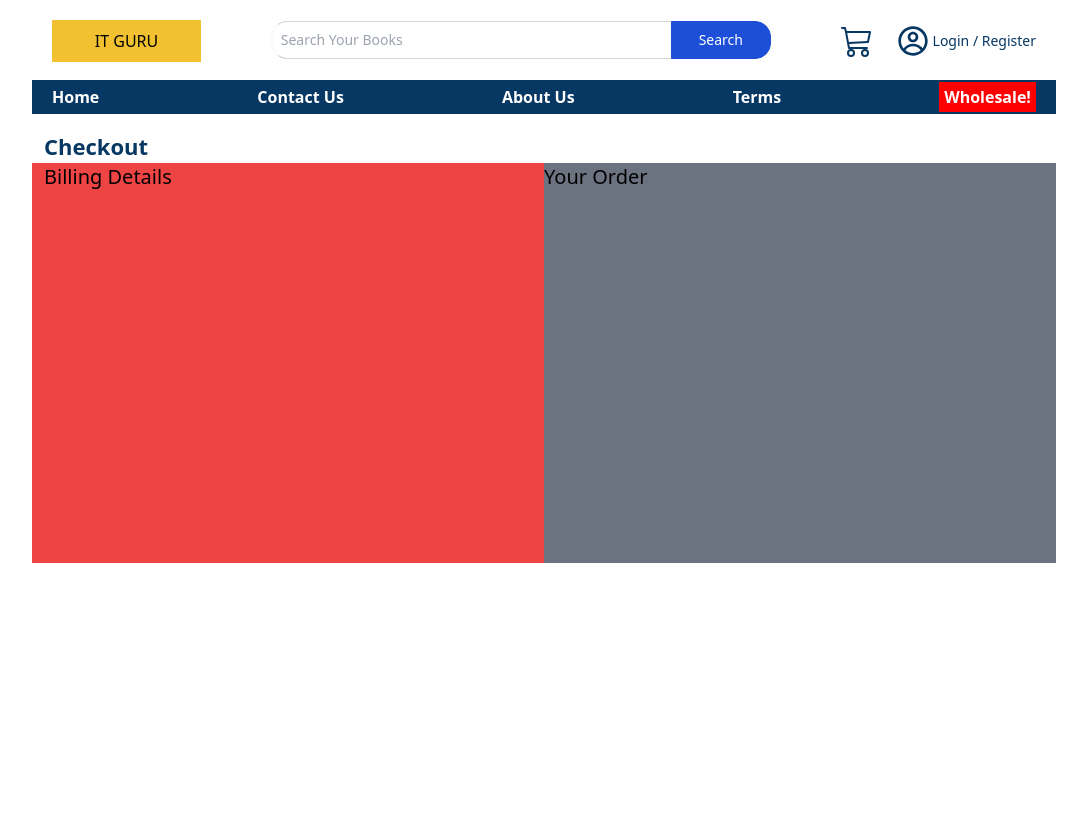
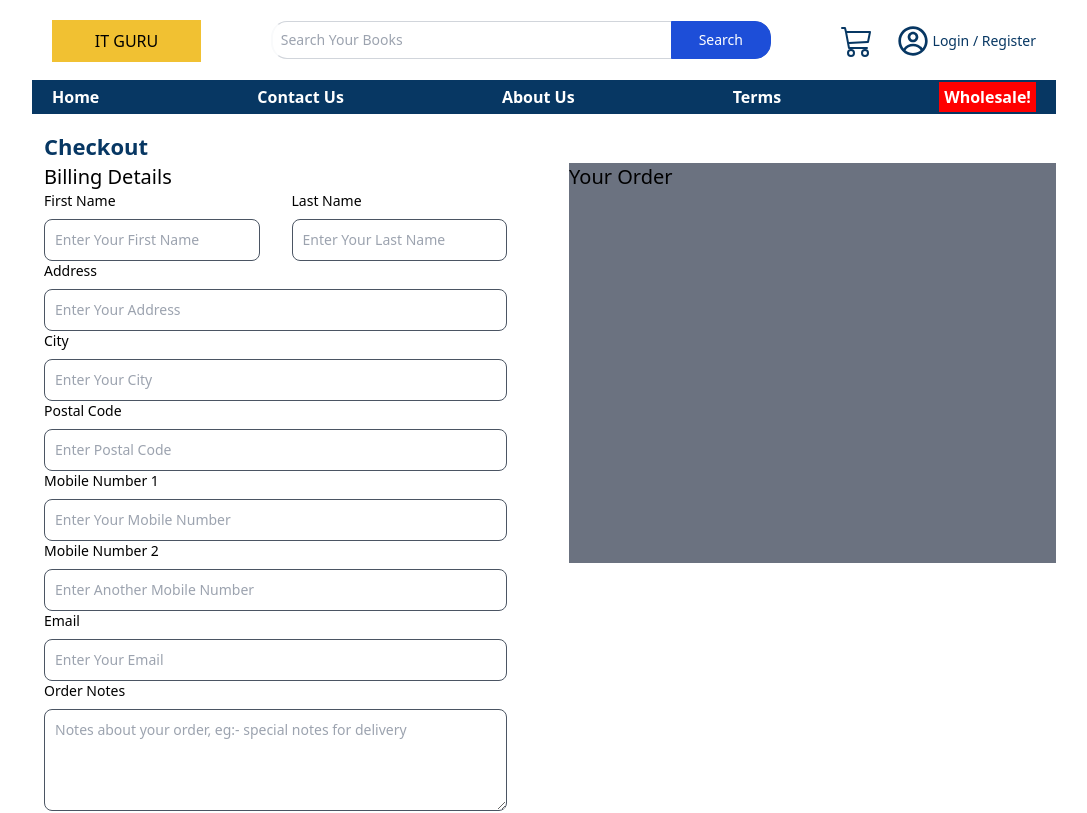
Before and after one commit to IT-Guru-Books-Store/ecomm-app-user, a Next.js app: page /checkout in a window 1280 px wide. Shown: the top 813 px of the page, without its empty margins (96-1183 px from the left). Built offline with nearby package versions, Linux system fonts and the light colour scheme.

Commit message:
adding form

```diff
--- a/app/checkout/page.js
+++ b/app/checkout/page.js
@@ -1,15 +1,71 @@
+import TextBox from "@/components/textBox/TextBox";
 import React from "react";
 
 const Checkout = () => {
   return (
-    <div className="w-full flex flex-col h-[90vh]">
+    <div className="w-full flex flex-col h-[100vh]">
       <h1 className="text-[22px] font-bold text-[#073763] mt-4 ml-3">
         Checkout
       </h1>
-      <div className="grid grid-cols-1 md:grid-cols-2 w-full">
+      <div className="grid grid-cols-1 md:grid-cols-2 w-full gap-x-[50px]">
         {/* billing details */}
-        <div className="bg-red-500 px-3">
+        <div className="px-3">
           <h2 className="text-xl">Billing Details</h2>
+          {/* form */}
+          <form>
+            <div className="grid md:grid-cols-2 gap-x-[32px]">
+              <div>
+                <TextBox
+                  placeholder={"Enter Your First Name"}
+                  label={"First Name"}
+                />
+              </div>
+              <div>
+                <TextBox
+                  placeholder={"Enter Your Last Name"}
+                  label={"Last Name"}
+                />
+              </div>
+            </div>
+            <div>
+              <TextBox placeholder={"Enter Your Address"} label={"Address"} />
+            </div>
+            <div>
+              <TextBox placeholder={"Enter Your City"} label={"City"} />
+            </div>
+            <div>
+              <TextBox
+                placeholder={"Enter Postal Code"}
+                label={"Postal Code"}
+              />
+            </div>
+            <div>
+              <TextBox
+                placeholder={"Enter Your Mobile Number"}
+                label={"Mobile Number 1"}
+              />
+            </div>
+            <div>
+              <TextBox
+                placeholder={"Enter Another Mobile Number"}
+                label={"Mobile Number 2"}
+              />
+            </div>
+            <div>
+              <TextBox placeholder={"Enter Your Email"} label={"Email"} />
+            </div>
+            <div>
+              <label for="Order Notes" class="block mb-2 text-sm">
+                Order Notes
+              </label>
+              <textarea
+                id="Order Notes"
+                rows="4"
+                class="block p-2.5 w-full text-sm text-gray-900 rounded-lg border border-gray-600 placeholder-gray-400"
+                placeholder="Notes about your order, eg:- special notes for delivery"
+              />
+            </div>
+          </form>
         </div>
         {/* Your Order */}
         <div className="bg-gray-500 h-[50vh]">
--- /dev/null
+++ b/components/textBox/TextBox.js
@@ -0,0 +1,20 @@
+import React from "react";
+
+const TextBox = (props) => {
+  return (
+    <div>
+      <label for={props.label} class="block mb-2 text-sm">
+        {props.label}
+      </label>
+      <input
+        type="text"
+        id={props.label}
+        class="bg-[#fff] border text-gray-900 text-sm rounded-lg block w-full p-2.5 border-gray-600 placeholder-gray-400"
+        placeholder={props.placeholder}
+        required
+      />
+    </div>
+  );
+};
+
+export default TextBox;
```
